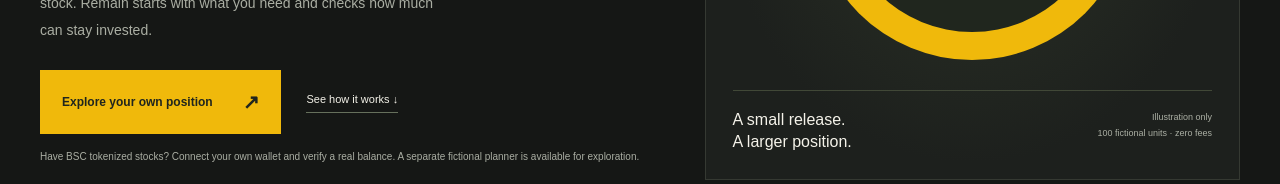
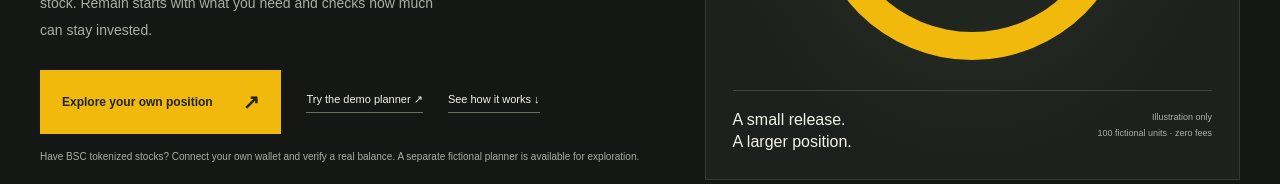
Before and after one commit to Tajudeeen/remain, a website: page web/index.html in a window 1280 px wide. Shown: the part 513-697 px from the top of the page. Drawn offline with Linux system fonts and the light colour scheme; no server answers.

Commit message:
Keep the tested fixture entry while putting real user wallet first

```diff
--- a/web/index.html
+++ b/web/index.html
@@ -26,7 +26,7 @@
     <div id="fixture-banner" class="mode-banner"><span class="mode-tag">TEST_FIXTURE</span><p>You’re exploring fictional data. No wallet, live quotes or trades.</p><span class="access-status">Live feasibility unverified</span></div>
     <div id="landing-view">
       <section class="landing-hero" aria-labelledby="landing-title">
-        <div class="hero-copy"><p class="eyebrow">CASH, WITHOUT THE ALL-OR-NOTHING EXIT</p><h1 id="landing-title" tabindex="-1">Life needs cash.<br><span>Your position<br>can remain.</span></h1><p class="hero-description">A bill comes up. You want cash, and you still want to hold your stock. Remain starts with what you need and checks how much can stay invested.</p><div class="hero-actions"><a id="launch-planner" class="launch" href="#live">Explore your own position <span aria-hidden="true">↗</span></a><a class="text-link" href="#how-it-works">See how it works ↓</a></div><p class="hero-note">Have BSC tokenized stocks? Connect your own wallet and verify a real balance. A separate fictional planner is available for exploration.</p></div>
+        <div class="hero-copy"><p class="eyebrow">CASH, WITHOUT THE ALL-OR-NOTHING EXIT</p><h1 id="landing-title" tabindex="-1">Life needs cash.<br><span>Your position<br>can remain.</span></h1><p class="hero-description">A bill comes up. You want cash, and you still want to hold your stock. Remain starts with what you need and checks how much can stay invested.</p><div class="hero-actions"><a id="launch-wallet" class="launch" href="#live">Explore your own position <span aria-hidden="true">↗</span></a><a id="launch-planner" class="text-link" href="#dashboard">Try the demo planner ↗</a><a class="text-link" href="#how-it-works">See how it works ↓</a></div><p class="hero-note">Have BSC tokenized stocks? Connect your own wallet and verify a real balance. A separate fictional planner is available for exploration.</p></div>
         <div class="exposure-art" aria-label="Illustrative example: release 25 demo units as cash, retain 75 of 100 demo units">
           <div class="art-top"><span>THE ART OF KEEPING</span><span>001 / REMAIN</span></div>
           <div class="exposure-ring" aria-hidden="true"><div class="ring-core"><img src="/logo.png" width="64" height="64" alt=""><span>what remains</span><strong>75<span>%</span></strong></div><div class="released-chip">25 <span>released</span> ↗</div></div>
```
